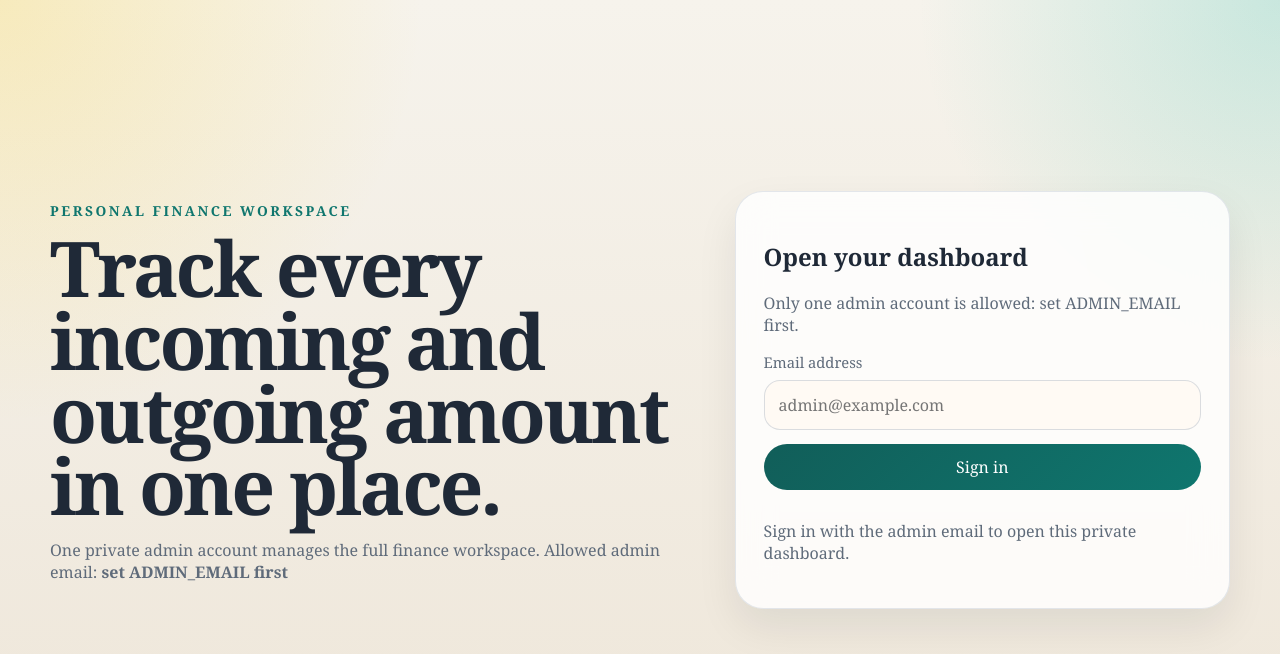
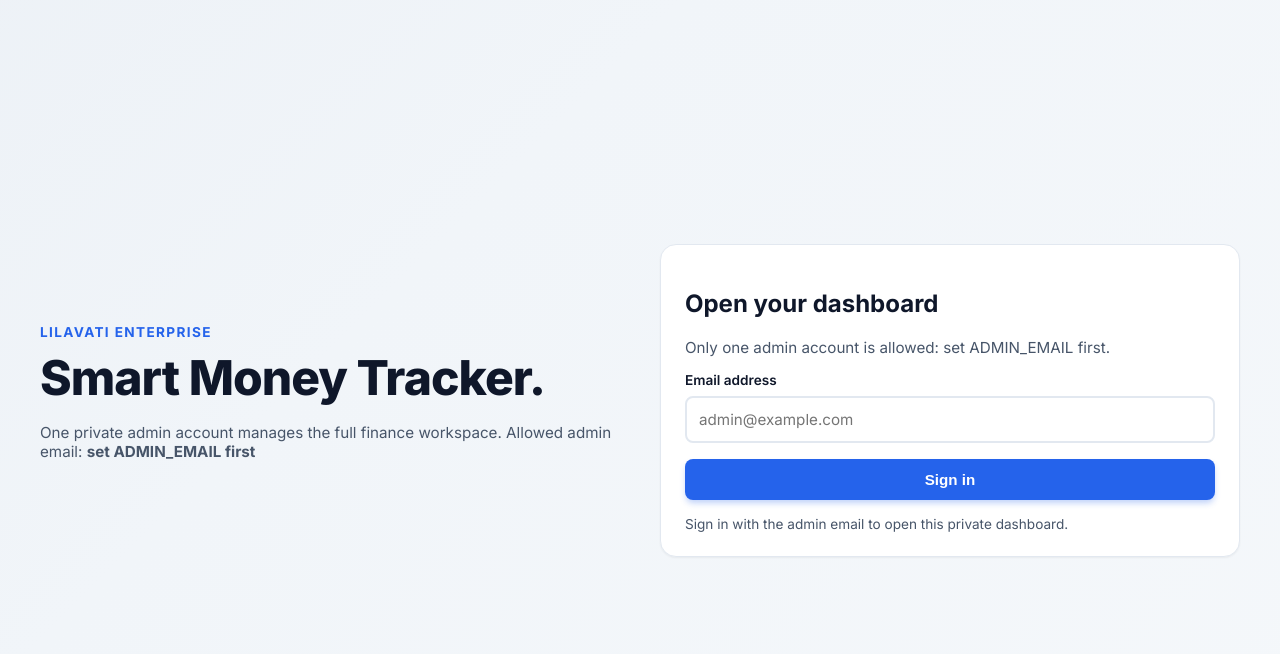
Before and after one commit to divy2k2/billing, a Next.js app: page /auth in a window 1280 px wide. Shown: the top 654 px of the page. Built offline with nearby package versions, Linux system fonts and the light colour scheme; no server answers.

Commit message:
UI changes

```diff
--- a/app/auth/page.tsx
+++ b/app/auth/page.tsx
@@ -21,8 +21,8 @@ export default async function AuthPage({ searchParams }: AuthPageProps) {
   return (
     <main className="auth-page">
       <div className="auth-hero">
-        <p className="eyebrow">Personal Finance Workspace</p>
-        <h1>Track every incoming and outgoing amount in one place.</h1>
+        <p className="eyebrow">Lilavati Enterprise</p>
+        <h1>Smart Money Tracker.</h1>
         <p className="muted">
           One private admin account manages the full finance workspace. Allowed admin email:
           {" "}
--- a/app/globals.css
+++ b/app/globals.css
@@ -1,198 +1,298 @@
 :root {
-  --bg: #f4efe8;
-  --panel: rgba(255, 255, 255, 0.82);
-  --panel-strong: #fffaf4;
-  --text: #1f2937;
-  --muted: #5f6b7a;
-  --border: rgba(148, 163, 184, 0.25);
-  --shadow: 0 18px 40px rgba(15, 23, 42, 0.08);
-  --income: #157f5b;
-  --expense: #c2410c;
-  --accent: #0f766e;
-  --accent-soft: #ccfbf1;
-  --danger-soft: #ffedd5;
+  --bg: #f8fafc;
+  --text: #0f172a;
+  --text-light: #475569;
+  --border: #e2e8f0;
+  --panel-bg: #ffffff;
+
+  --income: #059669;
+  --expense: #dc2626;
+  --accent: #2563eb;
+  --accent-light: #eff6ff;
+
+  --shadow-sm: 0 1px 2px 0 rgb(0 0 0 / 0.05);
+  --shadow: 0 4px 6px -1px rgb(0 0 0 / 0.1), 0 2px 4px -2px rgb(0 0 0 / 0.1);
+  --shadow-md: 0 10px 15px -3px rgb(0 0 0 / 0.1), 0 4px 6px -4px rgb(0 0 0 / 0.1);
+  --shadow-lg: 0 20px 25px -5px rgb(0 0 0 / 0.1), 0 8px 10px -6px rgb(0 0 0 / 0.1);
 }
 
-* {
-  box-sizing: border-box;
-}
+* { box-sizing: border-box; }
 
-html {
-  min-height: 100%;
+html { min-height: 100%; }
+
+/* Soft background pulse animation */
+@keyframes bgShift {
+  0% { background-position: 0% 50%; }
+  50% { background-position: 100% 50%; }
+  100% { background-position: 0% 50%; }
 }
 
 body {
   margin: 0;
+  background: linear-gradient(-45deg, #f8fafc, #f1f5f9, #e2e8f0, #f8fafc);
+  background-size: 400% 400%;
+  animation: bgShift 15s ease infinite;
+  color: var(--text);
+  font-family: inherit;
   min-height: 100vh;
-  font-family: Georgia, "Times New Roman", serif;
-  color: var(--text);
-  background:
-    radial-gradient(circle at top left, rgba(250, 204, 21, 0.22), transparent 28%),
-    radial-gradient(circle at top right, rgba(20, 184, 166, 0.2), transparent 24%),
-    linear-gradient(180deg, #f6f3ec 0%, #eee6d9 100%);
 }
 
-a {
-  color: inherit;
+/* Load Animations */
+@keyframes slideUpFade {
+  0% { opacity: 0; transform: translateY(40px) scale(0.98); }
+  100% { opacity: 1; transform: translateY(0) scale(1); }
 }
 
-button,
-input,
-select,
-textarea {
-  font: inherit;
+@keyframes slideInLeft {
+  0% { opacity: 0; transform: translateX(-30px); }
+  100% { opacity: 1; transform: translateX(0); }
 }
 
-.auth-page,
+@keyframes pulseBorder {
+  0% { box-shadow: 0 0 0 0 rgba(37, 99, 235, 0.4); }
+  70% { box-shadow: 0 0 0 10px rgba(37, 99, 235, 0); }
+  100% { box-shadow: 0 0 0 0 rgba(37, 99, 235, 0); }
+}
+
+.auth-page, .page-shell {
+  width: min(1200px, calc(100vw - 32px));
+  margin: 0 auto;
+}
+
 .page-shell {
-  width: min(1180px, calc(100vw - 32px));
-  margin: 0 auto;
+  padding: 40px 0 80px;
 }
 
 .auth-page {
   min-height: 100vh;
   display: grid;
-  gap: 24px;
   align-items: center;
-  grid-template-columns: 1.2fr 0.9fr;
-}
-
-.auth-hero h1 {
-  margin: 0 0 12px;
-  font-size: clamp(2.8rem, 6vw, 5rem);
-  line-height: 0.95;
-  letter-spacing: -0.04em;
-}
-
-.eyebrow {
-  margin: 0 0 12px;
-  color: var(--accent);
-  font-size: 0.86rem;
-  font-weight: 700;
-  letter-spacing: 0.18em;
-  text-transform: uppercase;
-}
-
-.muted {
-  color: var(--muted);
-}
-
-.panel {
-  background: var(--panel);
-  backdrop-filter: blur(18px);
-  border: 1px solid var(--border);
-  border-radius: 28px;
-  box-shadow: var(--shadow);
-}
-
-.auth-card,
-.dashboard-grid,
-.summary-card,
-.entry-form,
-.table-card,
-.spotlight {
-  border-radius: 28px;
+  grid-template-columns: 1fr 1fr;
+  gap: 40px;
 }
 
 .auth-card {
-  padding: 28px;
-}
-
-.page-shell {
-  padding: 32px 0 48px;
+  background: var(--panel-bg);
+  border: 1px solid var(--border);
+  border-radius: 16px;
+  padding: 40px;
+  box-shadow: var(--shadow-md);
+  animation: slideUpFade 0.6s cubic-bezier(0.16, 1, 0.3, 1) backwards;
 }
 
 .hero {
   display: flex;
   justify-content: space-between;
-  gap: 24px;
-  align-items: flex-start;
-  margin-bottom: 24px;
-}
-
-.hero h1 {
-  margin: 8px 0 10px;
-  font-size: clamp(2.4rem, 5vw, 4.8rem);
-  line-height: 0.95;
-  letter-spacing: -0.05em;
+  align-items: center;
+  margin-bottom: 40px;
+  animation: slideInLeft 0.5s cubic-bezier(0.16, 1, 0.3, 1) backwards;
 }
 
 .hero-actions {
   display: flex;
   gap: 12px;
-  flex-wrap: wrap;
 }
 
-.dashboard-grid {
-  display: grid;
-  gap: 20px;
-  grid-template-columns: 1.15fr 0.85fr;
+.eyebrow {
+  margin: 0 0 8px 0;
+  font-size: 0.85rem;
+  font-weight: 700;
+  text-transform: uppercase;
+  color: var(--accent);
+  letter-spacing: 0.1em;
 }
 
-.left-stack,
-.right-stack {
+.hero h1, .auth-hero h1 {
+  margin: 0 0 8px 0;
+  font-size: clamp(2rem, 4vw, 3rem);
+  font-weight: 800;
+  letter-spacing: -0.02em;
+  color: #0f172a;
+}
+
+.muted {
+  color: var(--text-light);
+  font-size: 0.95rem;
+}
+
+/* Base Panel - Animated Clean SaaS Style */
+.panel, .summary-card, .table-card, .entry-form, .spotlight {
+  background: var(--panel-bg);
+  border: 1px solid var(--border);
+  border-radius: 16px;
+  box-shadow: var(--shadow-sm);
+  padding: 24px;
+  transition: transform 0.4s cubic-bezier(0.16, 1, 0.3, 1), box-shadow 0.4s ease, border-color 0.4s ease;
+  animation: slideUpFade 0.6s cubic-bezier(0.16, 1, 0.3, 1) backwards;
+  will-change: transform, opacity;
+}
+
+/* Card Hover Animations */
+.summary-card:hover, .table-card:hover, .entry-form:hover, .spotlight:hover {
+  transform: translateY(-6px) scale(1.01);
+  box-shadow: var(--shadow-lg);
+  border-color: rgba(37, 99, 235, 0.3);
+}
+
+.left-stack > *:nth-child(1) { animation-delay: 0.1s; }
+.left-stack > *:nth-child(2) { animation-delay: 0.3s; }
+.right-stack > *:nth-child(1) { animation-delay: 0.2s; }
+.right-stack > *:nth-child(2) { animation-delay: 0.3s; }
+.right-stack > *:nth-child(3) { animation-delay: 0.4s; }
+.right-stack > *:nth-child(4) { animation-delay: 0.5s; }
+
+.bento-grid > *:nth-child(1) { animation-delay: 0.1s; }
+.bento-grid > *:nth-child(2) { animation-delay: 0.2s; }
+.bento-grid > *:nth-child(3) { animation-delay: 0.3s; }
+.bento-grid > *:nth-child(4) { animation-delay: 0.4s; }
+.bento-grid > *:nth-child(5) { animation-delay: 0.5s; }
+.bento-grid > *:nth-child(6) { animation-delay: 0.6s; }
+
+.bento-grid {
   display: grid;
+  grid-template-columns: repeat(12, 1fr);
+  gap: 24px;
+}
+
+.grid-full { grid-column: span 12; display: flex; flex-direction: column; }
+.grid-half { grid-column: span 6; display: flex; flex-direction: column; }
+
+/* Summary Cards (Top 3) */
+.card-grid {
+  display: grid;
+  grid-template-columns: repeat(auto-fit, minmax(200px, 1fr));
   gap: 20px;
 }
 
-.card-grid {
-  display: grid;
-  gap: 16px;
-  grid-template-columns: repeat(3, minmax(0, 1fr));
+.summary-card {
+  padding: 24px;
+  border-radius: 16px;
+  display: flex;
+  flex-direction: column;
+  position: relative;
+  overflow: hidden;
 }
 
-.summary-card,
-.entry-form,
-.table-card,
-.spotlight {
-  padding: 22px;
-  background: var(--panel);
-  border: 1px solid var(--border);
-  box-shadow: var(--shadow);
+.summary-card::before {
+  content: '';
+  position: absolute;
+  top: 0; left: 0; right: 0;
+  height: 4px;
+  transition: height 0.3s ease;
 }
 
-.summary-card p,
-.summary-card h3,
-.summary-card strong,
-.table-card h2,
-.entry-form h2,
-.spotlight h2 {
-  margin: 0;
+.summary-card:nth-child(1)::before { background: var(--income); }
+.summary-card:nth-child(2)::before { background: var(--expense); }
+.summary-card:nth-child(3)::before { background: var(--accent); }
+
+.summary-card:hover::before {
+  height: 8px;
 }
 
 .summary-card p {
-  color: var(--muted);
-  margin-bottom: 10px;
+  margin: 0;
+  color: var(--text-light);
+  font-weight: 600;
+  font-size: 0.9rem;
+  text-transform: uppercase;
+  letter-spacing: 0.05em;
 }
 
 .summary-card strong {
-  display: block;
   margin-top: 12px;
   font-size: 2rem;
+  font-weight: 800;
+  letter-spacing: -0.02em;
+  color: var(--text);
+  transition: transform 0.3s ease;
+}
+
+.summary-card:hover strong {
+  transform: scale(1.05) translateX(5px);
 }
 
 .summary-card small {
-  display: block;
-  margin-top: 10px;
-  color: var(--muted);
+  margin-top: 8px;
+  font-size: 0.85rem;
+  color: var(--text-light);
 }
 
-.income {
-  color: var(--income);
+.income { color: var(--income); }
+.expense { color: var(--expense); }
+
+/* Table Card (Recent Transactions) */
+.table-card {
+  padding: 28px;
+  border-radius: 16px;
 }
 
-.expense {
-  color: var(--expense);
+.table-card .toolbar {
+  display: flex;
+  justify-content: space-between;
+  align-items: center;
+  margin-bottom: 20px;
+}
+
+.table-card h2 {
+  margin: 0;
+  font-size: 1.25rem;
+  font-weight: 700;
+}
+
+.table-wrap {
+  overflow-x: auto;
+  border: 1px solid var(--border);
+  border-radius: 12px;
+}
+
+table {
+  width: 100%;
+  border-collapse: collapse;
+}
+
+th, td {
+  padding: 16px;
+  text-align: left;
+  border-bottom: 1px solid var(--border);
+  font-size: 0.95rem;
+  transition: background-color 0.2s ease;
+}
+
+th {
+  background: var(--bg);
+  font-weight: 600;
+  color: var(--text-light);
+  text-transform: uppercase;
+  font-size: 0.75rem;
+  letter-spacing: 0.05em;
+}
+
+tr:last-child td { border-bottom: none; }
+tr:hover td { background: var(--accent-light); cursor: default; }
+
+/* Entry Form (New Transaction) */
+.entry-form {
+  background: var(--panel-bg);
+  padding: 32px;
+}
+
+.entry-form .toolbar h2 {
+  margin: 0 0 24px 0;
+  font-size: 1.25rem;
+  font-weight: 700;
+  border-bottom: 2px solid var(--border);
+  padding-bottom: 12px;
 }
 
 .field-grid {
   display: grid;
-  gap: 14px;
-  grid-template-columns: repeat(2, minmax(0, 1fr));
+  grid-template-columns: 1fr 1fr;
+  gap: 20px;
 }
 
 .field {
-  display: grid;
+  display: flex;
+  flex-direction: column;
   gap: 8px;
 }
 
@@ -201,213 +301,268 @@ textarea {
 }
 
 label {
-  font-size: 0.92rem;
-  color: var(--muted);
+  font-size: 0.85rem;
+  font-weight: 600;
+  color: var(--text);
+  transition: color 0.2s;
 }
 
-input,
-select,
-textarea {
-  width: 100%;
-  padding: 13px 14px;
-  border-radius: 16px;
-  border: 1px solid rgba(148, 163, 184, 0.35);
-  background: rgba(255, 250, 244, 0.92);
-  color: var(--text);
+.field:focus-within label {
+  color: var(--accent);
 }
 
-textarea {
-  min-height: 88px;
-  resize: vertical;
+input, select, textarea {
+  width: 100%;
+  padding: 12px;
+  border: 2px solid var(--border);
+  border-radius: 8px;
+  background: #ffffff;
+  color: var(--text);
+  font-family: inherit;
+  font-size: 0.95rem;
+  transition: all 0.3s cubic-bezier(0.16, 1, 0.3, 1);
 }
 
-.button {
-  border: 0;
-  border-radius: 999px;
-  padding: 12px 18px;
-  cursor: pointer;
-  transition: transform 120ms ease, opacity 120ms ease;
+input:focus, select:focus, textarea:focus {
+  outline: none;
+  border-color: var(--accent);
+  box-shadow: 0 0 0 4px var(--accent-light);
+  transform: translateY(-2px);
 }
 
-.button:hover {
-  transform: translateY(-1px);
+textarea { min-height: 100px; resize: vertical; }
+
+/* Spotlights: Category Manager, Monthly Flow, Category Breakdown */
+.spotlight {
+  padding: 24px;
 }
 
-.button.primary {
-  background: linear-gradient(135deg, #115e59, #0f766e);
-  color: white;
+.spotlight h2 {
+  margin: 0 0 8px 0;
+  font-size: 1.1rem;
+  font-weight: 700;
 }
 
-.button.secondary {
-  background: #fff7ed;
-  color: #9a3412;
+.spotlight .toolbar {
+  margin-bottom: 24px;
 }
 
-.button.ghost {
-  background: rgba(255, 255, 255, 0.68);
-  border: 1px solid var(--border);
+.stack {
+  display: flex;
+  flex-direction: column;
+  gap: 16px;
 }
 
-.button:disabled {
-  opacity: 0.65;
-  cursor: not-allowed;
-  transform: none;
+/* Pills & Tags */
+.type-pill, .category-pill {
+  display: inline-flex;
+  align-items: center;
+  gap: 6px;
+  padding: 6px 12px;
+  border-radius: 999px;
+  font-size: 0.8rem;
+  font-weight: 600;
+  transition: transform 0.2s, box-shadow 0.2s;
 }
 
-.table-wrap {
-  overflow-x: auto;
+.type-pill:hover, .category-pill:hover {
+  transform: translateY(-1px);
+  box-shadow: var(--shadow-sm);
 }
 
-table {
-  width: 100%;
-  border-collapse: collapse;
-}
-
-th,
-td {
-  padding: 14px 10px;
-  text-align: left;
-  border-bottom: 1px solid rgba(148, 163, 184, 0.22);
-}
-
-th {
-  font-size: 0.78rem;
-  text-transform: uppercase;
-  letter-spacing: 0.14em;
-  color: var(--muted);
-}
-
-.type-pill,
-.category-pill {
-  display: inline-flex;
-  align-items: center;
-  gap: 8px;
-  border-radius: 999px;
-  padding: 7px 11px;
-  font-size: 0.84rem;
-}
-
-.type-pill {
-  background: #fffbeb;
-}
-
-.type-pill.expense {
-  background: var(--danger-soft);
-}
+.type-pill { background: #d1fae5; color: #065f46; }
+.type-pill.expense { background: #fee2e2; color: #991b1b; }
 
 .category-pill {
-  background: rgba(255, 255, 255, 0.8);
-  border: 1px solid var(--border);
+  background: #f8fafc;
+  color: #334155;
+  border: 1px solid #e2e8f0;
 }
 
 .dot {
-  width: 10px;
-  height: 10px;
-  border-radius: 999px;
+  width: 8px;
+  height: 8px;
+  border-radius: 50%;
+}
+
+/* Stunning Bar Charts with Beautiful Animations */
+@keyframes barGrow {
+  0% { transform: scaleX(0); opacity: 0; filter: hue-rotate(90deg) brightness(1.5); }
+  100% { transform: scaleX(1); opacity: 1; filter: hue-rotate(0deg) brightness(1); }
+}
+
+@keyframes stripeScroll {
+  0% { background-position: 0 0; }
+  100% { background-position: 40px 40px; }
 }
 
 .chart {
-  display: grid;
-  gap: 12px;
-  margin-top: 18px;
+  display: flex;
+  flex-direction: column;
+  gap: 16px;
 }
 
 .chart-row {
-  display: grid;
-  gap: 10px;
+  display: flex;
+  flex-direction: column;
+  gap: 8px;
 }
 
 .chart-labels {
   display: flex;
   justify-content: space-between;
-  gap: 12px;
   font-size: 0.9rem;
+  font-weight: 500;
 }
 
 .track {
+  height: 14px;
+  background: var(--bg);
+  border-radius: 999px;
   position: relative;
-  height: 14px;
-  border-radius: 999px;
-  background: rgba(148, 163, 184, 0.18);
   overflow: hidden;
+  box-shadow: inset 0 2px 4px rgba(0,0,0,0.05);
 }
 
 .bar {
   position: absolute;
-  inset: 0 auto 0 0;
+  top: 0; left: 0; bottom: 0;
   border-radius: inherit;
+  transform-origin: left;
+  animation: barGrow 1.5s cubic-bezier(0.34, 1.56, 0.64, 1) forwards;
 }
 
 .bar.income {
-  background: linear-gradient(90deg, #10b981, #047857);
+  background: linear-gradient(45deg, #10b981 25%, #059669 25%, #059669 50%, #10b981 50%, #10b981 75%, #059669 75%, #059669 100%);
+  background-size: 40px 40px;
+  animation: barGrow 1.5s cubic-bezier(0.34, 1.56, 0.64, 1) forwards, stripeScroll 2s linear infinite;
 }
 
 .bar.expense {
-  background: linear-gradient(90deg, #fb923c, #c2410c);
-  opacity: 0.9;
+  background: linear-gradient(45deg, #ef4444 25%, #dc2626 25%, #dc2626 50%, #ef4444 50%, #ef4444 75%, #dc2626 75%, #dc2626 100%);
+  background-size: 40px 40px;
+  animation: barGrow 1.5s cubic-bezier(0.34, 1.56, 0.64, 1) forwards, stripeScroll 2s linear infinite;
 }
 
 .split-bars {
-  display: grid;
-  gap: 10px;
-  margin-top: 18px;
+  display: flex;
+  flex-direction: column;
+  gap: 16px;
 }
 
 .split-row {
-  display: grid;
-  gap: 8px;
+  display: flex;
+  flex-direction: column;
+  gap: 6px;
+  transition: transform 0.3s;
+}
+
+.split-row:hover {
+  transform: translateX(4px);
 }
 
 .split-meta {
   display: flex;
   justify-content: space-between;
-  gap: 12px;
-  font-size: 0.92rem;
+  font-size: 0.85rem;
+  font-weight: 600;
 }
 
 .split-track {
-  height: 12px;
+  height: 10px;
+  background: var(--bg);
   border-radius: 999px;
-  background: rgba(148, 163, 184, 0.18);
-  overflow: hidden;
+  position: relative;
+  box-shadow: inset 0 2px 4px rgba(0,0,0,0.05);
 }
 
 .split-fill {
   height: 100%;
+  background: linear-gradient(90deg, #3b82f6, #60a5fa);
   border-radius: inherit;
+  transform-origin: left;
+  transform: scaleX(0);
+  animation: barGrow 1.5s cubic-bezier(0.34, 1.56, 0.64, 1) forwards 0.3s;
 }
 
-.stack {
-  display: flex;
-  flex-direction: column;
-  gap: 14px;
+/* High Quality Buttons */
+.button {
+  display: inline-flex;
+  align-items: center;
+  justify-content: center;
+  padding: 12px 24px;
+  border: none;
+  border-radius: 8px;
+  font-size: 0.95rem;
+  font-weight: 600;
+  cursor: pointer;
+  transition: all 0.3s cubic-bezier(0.34, 1.56, 0.64, 1);
+  position: relative;
+  overflow: hidden;
 }
 
-.toolbar {
-  display: flex;
-  justify-content: space-between;
-  align-items: center;
-  gap: 12px;
-  margin-bottom: 16px;
+.button:active {
+  transform: scale(0.97);
+}
+
+.button.primary {
+  background: var(--accent);
+  color: white;
+  box-shadow: 0 4px 6px -1px rgba(37, 99, 235, 0.3);
+}
+
+.button.primary:hover {
+  background: #1d4ed8;
+  transform: translateY(-2px);
+  box-shadow: 0 10px 15px -3px rgba(37, 99, 235, 0.4);
+}
+
+.button.secondary {
+  background: #ffffff;
+  color: #0f172a;
+  border: 1px solid var(--border);
+  box-shadow: var(--shadow-sm);
+}
+
+.button.secondary:hover {
+  background: #f8fafc;
+  transform: translateY(-2px);
+  box-shadow: var(--shadow);
+}
+
+.button.ghost {
+  background: transparent;
+  color: var(--text-light);
+}
+
+.button.ghost:hover {
+  background: #f1f5f9;
+  color: var(--text);
+}
+
+.button:disabled {
+  opacity: 0.5;
+  cursor: not-allowed;
+  transform: none;
+  box-shadow: none;
 }
 
 .status {
-  min-height: 24px;
-  color: var(--muted);
+  margin: 0;
+  font-size: 0.85rem;
+  color: var(--text-light);
+  animation: fadeIn 0.5s ease-out;
 }
 
-@media (max-width: 980px) {
-  .auth-page,
-  .dashboard-grid {
-    grid-template-columns: 1fr;
-  }
+/* Responsive Grid Adjustments */
+@media (max-width: 1024px) {
+  .bento-grid { display: flex; flex-direction: column; }
+  .grid-full, .grid-half { width: 100%; }
+  .auth-page { grid-template-columns: 1fr; }
+}
 
-  .card-grid,
-  .field-grid {
-    grid-template-columns: 1fr;
-  }
-
-  .hero {
-    flex-direction: column;
-  }
+@media (max-width: 640px) {
+  .hero { align-items: flex-start; flex-direction: column; gap: 16px; }
+  .field-grid { grid-template-columns: 1fr; }
+  .card-grid { grid-template-columns: 1fr; }
 }
--- a/app/layout.tsx
+++ b/app/layout.tsx
@@ -1,9 +1,12 @@
 import type { Metadata } from "next";
+import { Inter } from "next/font/google";
 import "./globals.css";
 
+const inter = Inter({ subsets: ["latin"] });
+
 export const metadata: Metadata = {
-  title: "Cashflow Pilot",
-  description: "Income and expense management built with Next.js, Vercel, and Supabase."
+  title: "Lilavati Enterprise",
+  description: "Advanced money tracking dashboard for Lilavati Enterprise."
 };
 
 export default function RootLayout({
@@ -13,7 +16,7 @@ export default function RootLayout({
 }>) {
   return (
     <html lang="en">
-      <body>{children}</body>
+      <body className={inter.className}>{children}</body>
     </html>
   );
 }
```
Also changed, not shown: components/dashboard-page.tsx (+9 -13 lines).
